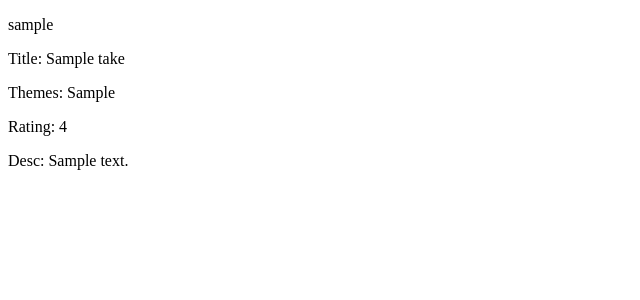
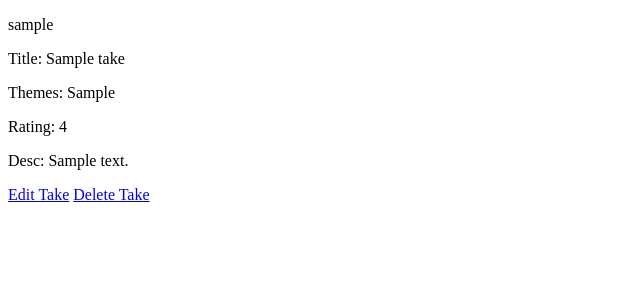
Before and after one commit to DavidTheCarey/moviement, a Django app: page /profile/1/ in a window 1280 px wide. Shown: the part 122-422 px from the top of the page, without its empty margins (0-640 px from the left). Run offline with Django 4.2, Linux system fonts and the light colour scheme; tables that the repository leaves empty hold one stand-in row (values such as "Sample post"); parts of the project's set-up code (start-up, migrations or seed data) failed here and were passed over.

Commit message:
add review delete functionality

```diff
--- a/moviement/main_app/templates/movies/detail.html
+++ b/moviement/main_app/templates/movies/detail.html
@@ -20,6 +20,7 @@
     <p>{{ take.description }}</p>
     {% if take.user_id == user.id %}
     <a href="{% url 'take_update' take.id %}">Edit Take</a>
+    <a href="{% url 'take_delete' take.id %}">Delete Take</a>
     {% endif %}
 {% endfor %}
 
--- a/moviement/main_app/templates/movies/take_confirm_delete.html
+++ b/moviement/main_app/templates/movies/take_confirm_delete.html
@@ -3,9 +3,9 @@
 {% block content %}
 <h2>Delete</h2>
 
-<h3>Are you sure you want to delete {{ take.title }} on {{ take.movie.name }}?</h3>
+<h3>Are you sure you want to delete {{ take.title }} on {{ take.movie }}?</h3>
 
-<form method="post" action="">
+<form method="post">
     {% csrf_token %}
     <input type="submit" class="btn" value="Yes, delete it" />
     <a href="{% url 'index' %}"><button class="btn">Cancel</button></a>
--- a/moviement/main_app/templates/registration/profile.html
+++ b/moviement/main_app/templates/registration/profile.html
@@ -4,13 +4,14 @@
 <p>{{ user.username }}</p>
 
 {% for take in takes %}
-
     <p>Title: {{ take.title }}</p>
     <p>Themes: {{ take.themes }}</p>
     <p>Rating: {{ take.rating }}</p>
     <p>Desc: {{ take.description }}</p>
-
-
+    {% if take.user_id == user.id %}
+    <a href="{% url 'take_update' take.id %}">Edit Take</a>
+    <a href="{% url 'take_delete' take.id %}">Delete Take</a>
+    {% endif %}
 {% endfor %}
 
 {% endblock %}
--- a/moviement/main_app/urls.py
+++ b/moviement/main_app/urls.py
@@ -9,6 +9,7 @@ urlpatterns = [
     path("profile/", views.profile, name="profile"),
     path("profile/<int:user_id>/", views.profile, name="user_profile"),
     path('profile/signup/', views.signup, name="signup"),
+    path('take/<int:pk>/delete/', views.DeleteTake.as_view(), name="take_delete"),
     # path('movies/<int:take_id>/update/', views.take_update, name="take_update")
     path('movies/<int:pk>/update/', views.TakeUpdate.as_view(), name="take_update")
 
--- a/moviement/main_app/views.py
+++ b/moviement/main_app/views.py
@@ -67,7 +67,7 @@ def profile(request, user_id=0):
 class DeleteTake(DeleteView, LoginRequiredMixin):
     model = Take
     template_name = 'movies/take_confirm_delete.html'
-    success_url = reverse('index')
+    success_url = '/movies/'
 
 # def take_update(request, take_id):
 #     form = TakeForm
```
